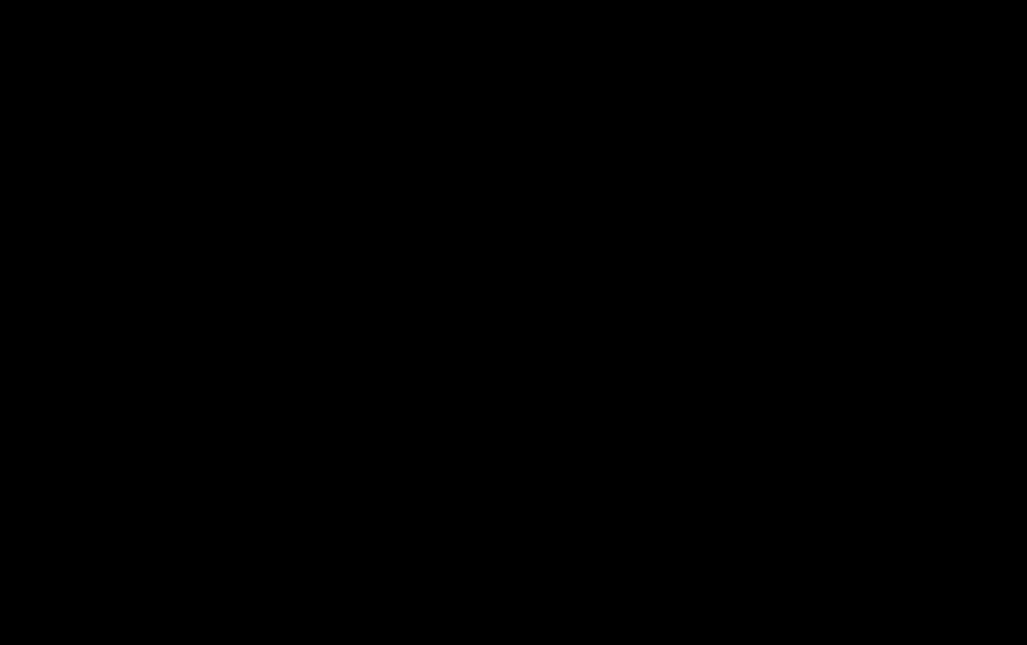
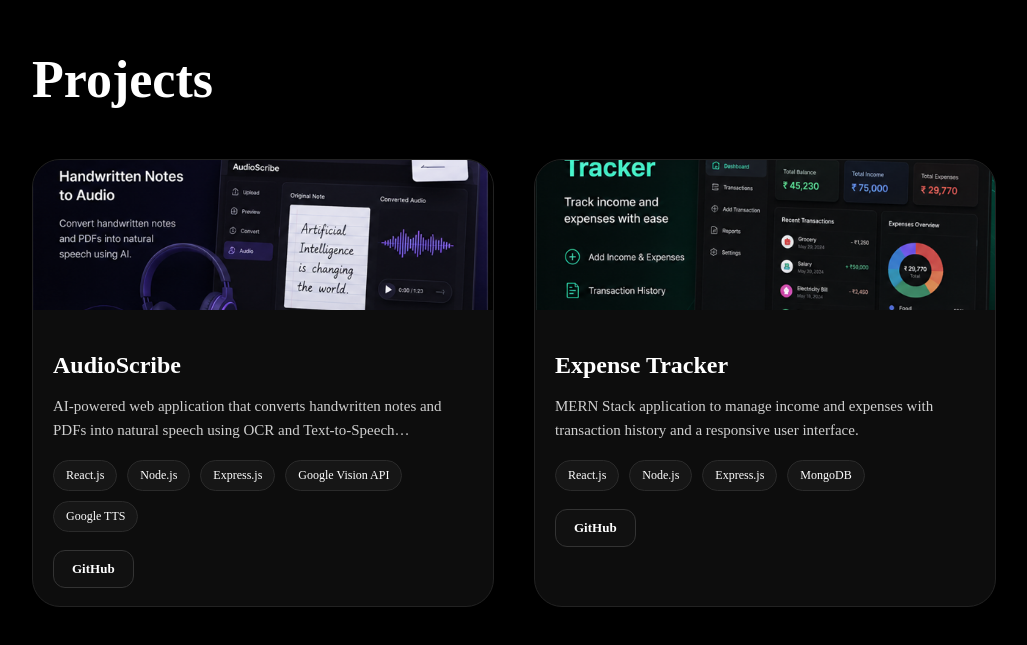
Before and after one commit to archit0706/my_portfolio, a React app in the folder frontend/: page / in a window 1280 px wide. Shown: the part 1734-2379 px from the top of the page, without its empty margins (126-1153 px from the left). Before the commit the page ends 1781 px from the top, so only its background shows below. Built offline with nearby package versions, Linux system fonts and the light colour scheme; the HTML template or start-up script is replaced by a standard one.

Commit message:
project section updated

```diff
--- /dev/null
+++ b/frontend/src/css/Projects.css
@@ -0,0 +1,200 @@
+/* ================= PROJECTS ================= */
+
+.projects {
+  background: #000;
+  color: white;
+  padding: 120px 150px;
+}
+
+.projects-container {
+  max-width: 1300px;
+  margin: 0 auto;
+}
+
+.projects-heading {
+  font-size: 52px;
+  font-weight: 700;
+  margin-bottom: 50px;
+}
+
+/* Grid */
+
+.projects-grid {
+  display: grid;
+  grid-template-columns: repeat(2, 1fr);
+  gap: 40px;
+}
+
+/* Card */
+
+.project-card {
+  background: #0d0d0d;
+  border: 1px solid #222;
+  border-radius: 28px;
+  overflow: hidden;
+
+  min-height: 330px;
+
+  transition: all 0.3s ease;
+}
+
+.project-card:hover {
+  transform: translateY(-8px);
+
+  border-color: #3b4a66;
+
+  box-shadow: 0 15px 40px rgba(0, 0, 0, 0.35);
+}
+
+/* Image */
+
+.project-image {
+  width: 100%;
+  height: 150px;
+
+  object-fit: cover;
+
+  display: block;
+}
+
+/* Content */
+
+.project-content {
+  padding: 18px 20px;
+}
+
+.project-title {
+  font-size: 24px;
+
+  font-weight: 700;
+
+  margin-bottom: 12px;
+}
+
+.project-description {
+  color: #cfcfcf;
+
+  font-size: 15px;
+
+  line-height: 1.6;
+
+  margin-bottom: 18px;
+
+  display: -webkit-box;
+
+  -webkit-line-clamp: 2;
+
+  -webkit-box-orient: vertical;
+
+  overflow: hidden;
+}
+
+/* Tech Stack */
+
+.project-tech {
+  display: flex;
+
+  flex-wrap: wrap;
+
+  gap: 10px;
+
+  margin-bottom: 18px;
+}
+
+.tech-badge {
+  background: #161616;
+
+  border: 1px solid #2a2a2a;
+
+  color: white;
+
+  padding: 7px 12px;
+
+  border-radius: 999px;
+
+  font-size: 12px;
+
+  transition: 0.3s;
+}
+
+.tech-badge:hover {
+  border-color: #3b4a66;
+
+  transform: translateY(-2px);
+}
+
+/* GitHub Button */
+
+.github-btn {
+  display: inline-block;
+
+  padding: 10px 18px;
+
+  background: #111;
+
+  border: 1px solid #333;
+
+  border-radius: 12px;
+
+  color: white;
+
+  text-decoration: none;
+
+  font-size: 13px;
+
+  font-weight: 600;
+
+  transition: 0.3s;
+}
+
+.github-btn:hover {
+  background: #1a1a1a;
+
+  border-color: #3b4a66;
+
+  transform: translateY(-3px);
+}
+
+/* Tablet */
+
+@media (max-width: 1024px) {
+
+  .projects {
+    padding: 100px 80px;
+  }
+
+  .projects-grid {
+    grid-template-columns: 1fr;
+  }
+
+}
+
+/* Mobile */
+
+@media (max-width: 768px) {
+
+  .projects {
+    padding: 80px 25px;
+  }
+
+  .projects-heading {
+    font-size: 38px;
+  }
+
+  .project-image {
+    height: 140px;
+  }
+
+  .project-title {
+    font-size: 22px;
+  }
+
+  .project-description {
+    font-size: 14px;
+  }
+
+  .project-content {
+    padding: 18px;
+  }
+
+}
--- a/frontend/src/sections/Projects.jsx
+++ b/frontend/src/sections/Projects.jsx
@@ -1,9 +1,104 @@
-function Projects() {
+import "../css/Projects.css";
+
+export default function Projects() {
+  const projects = [
+    {
+      id: 1,
+      title: "AudioScribe",
+      image: "/audioscribe.png",
+      description:
+        "AI-powered web application that converts handwritten notes and PDFs into natural speech using OCR and Text-to-Speech technologies.",
+      tech: [
+        "React.js",
+        "Node.js",
+        "Express.js",
+        "Google Vision API",
+        "Google TTS",
+      ],
+      github: "https://github.com/archit0706/AudioScribe",
+    },
+
+    {
+      id: 2,
+      title: "Expense Tracker",
+      image: "/expense.png",
+      description:
+        "MERN Stack application to manage income and expenses with transaction history and a responsive user interface.",
+      tech: [
+        "React.js",
+        "Node.js",
+        "Express.js",
+        "MongoDB",
+      ],
+      github: "https://github.com/archit0706/Expense_Tracker",
+    },
+  ];
+
   return (
-    <section id="projects">
-      <h1>Projects</h1>
+    <section id="projects" className="projects">
+
+      <div className="projects-container">
+
+        <h2 className="projects-heading">
+          Projects
+        </h2>
+
+        <div className="projects-grid">
+
+          {projects.map((project) => (
+
+            <div className="project-card" key={project.id}>
+
+              <img
+                src={project.image}
+                alt={project.title}
+                className="project-image"
+              />
+
+              <div className="project-content">
+
+                <h3 className="project-title">
+                  {project.title}
+                </h3>
+
+                <p className="project-description">
+                  {project.description}
+                </p>
+
+                <div className="project-tech">
+
+                  {project.tech.map((item, index) => (
+
+                    <span
+                      key={index}
+                      className="tech-badge"
+                    >
+                      {item}
+                    </span>
+
+                  ))}
+
+                </div>
+
+                <a
+                  href={project.github}
+                  target="_blank"
+                  rel="noreferrer"
+                  className="github-btn"
+                >
+                  GitHub
+                </a>
+
+              </div>
+
+            </div>
+
+          ))}
+
+        </div>
+
+      </div>
+
     </section>
   );
 }
-
-export default Projects;
```
Also changed, not shown: frontend/public/audioscribe.png (added), frontend/public/expense.png (added).
